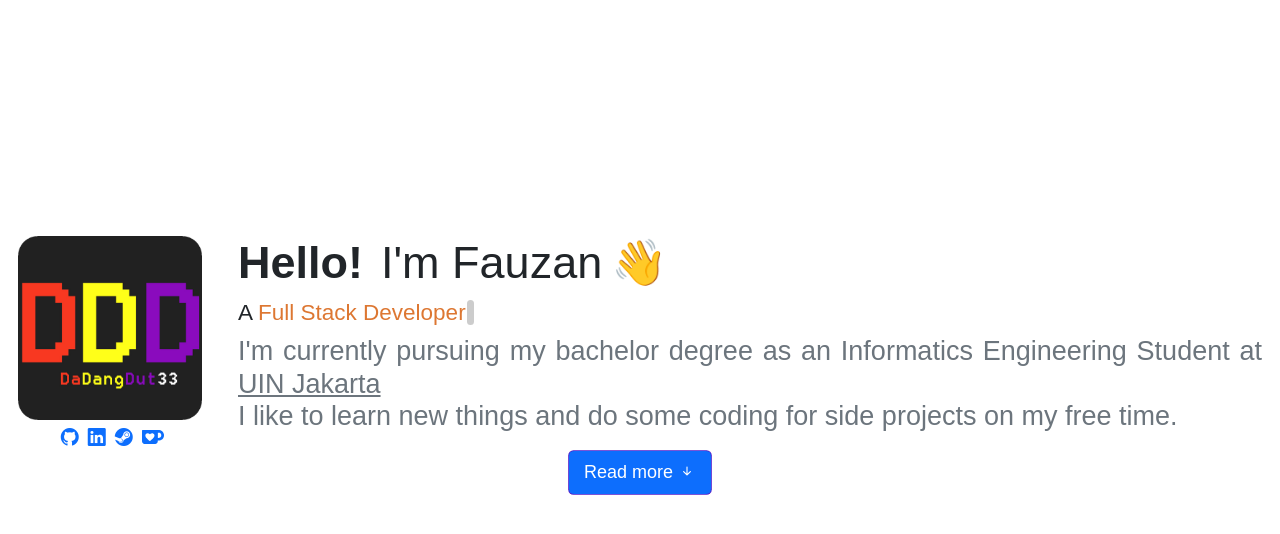
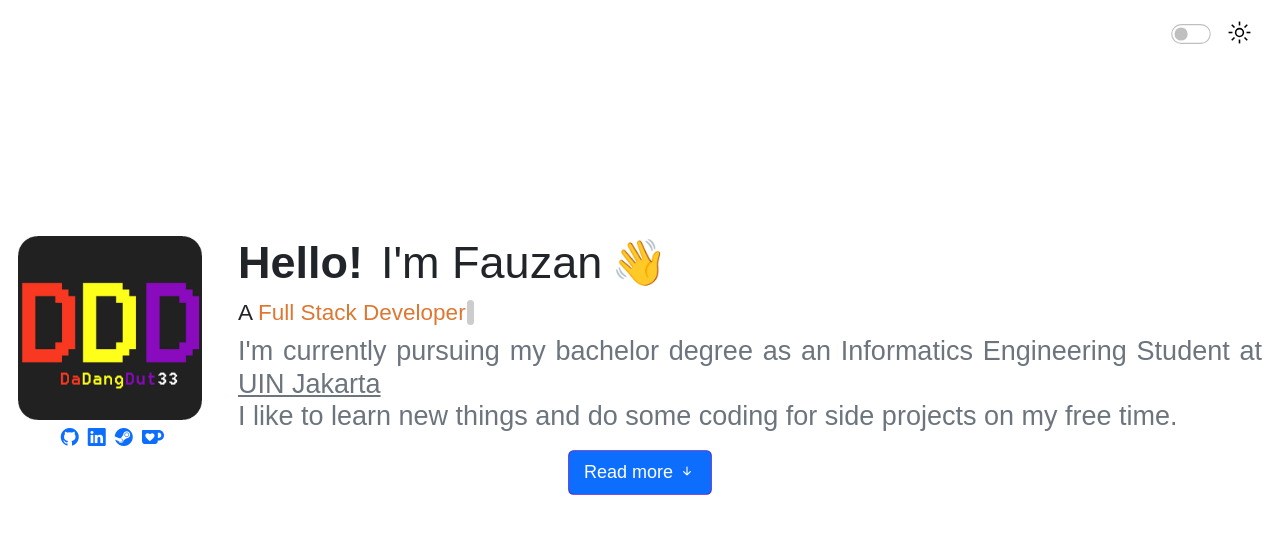
Before and after one commit to Dadangdut33/dadangdut33.github.io, a React (Create React App) app: page / in a window 1280 px wide. Shown: the top 534 px of the page. Built offline with nearby package versions, Linux system fonts and the light colour scheme; a web font is replaced by a local one.

Commit message:
fixed position on darkmode toggler

```diff
--- a/src/Components/DarkModeToggle/DarkModeToggle.jsx
+++ b/src/Components/DarkModeToggle/DarkModeToggle.jsx
@@ -82,9 +82,9 @@ export default function DarkModeToggle() {
 	}, []);
 
 	return (
-		<div className='form-check form-switch ms-auto mt-3 me-3'>
+		<div className='form-check form-switch ms-auto mt-3 me-3 darkmode-toggler'>
 			<label className='form-check-label ms-3' htmlFor='lightSwitch' style={{ marginLeft: "3px" }}>
-				<img src={logo} className='bi bi-brightness-high' width={"25"} height={"25"} fill='white' alt='light/dark toggler' viewBox='0 0 16 16' style={{ marginBottom: "7px" }} />
+				<img src={logo} className='bi bi-brightness-high' width={"25"} height={"25"} fill='white' alt='light/dark toggler' viewBox='0 0 16 16' style={{ marginBottom: "7px", cursor: "pointer" }} />
 			</label>
 			<input className='form-check-input' type={"checkbox"} id='lightSwitch' onChange={toggleBgMode} checked={checked} style={{ marginLeft: "0px", cursor: "pointer" }} />
 		</div>
--- a/src/Components/Header/Header.jsx
+++ b/src/Components/Header/Header.jsx
@@ -105,6 +105,7 @@ export default function Header() {
 
 	return (
 		<>
+			<DarkModeToggle />
 			<Fade top when={showState}>
 				<nav className='navbar navbar-expand-sm navbar-light bg-light border-bottom fixed-top' id='navbar_top'>
 					<div className='container-fluid'>
@@ -140,9 +141,6 @@ export default function Header() {
 									</a>
 								</li>
 							</ul>
-							<div className='d-flex' style={{ marginBottom: "7px" }}>
-								<DarkModeToggle />
-							</div>
 						</div>
 					</div>
 				</nav>
--- a/src/css/index.css
+++ b/src/css/index.css
@@ -49,6 +49,13 @@ span.anchor {
 
 #lightSwitch {
     transform: scale(1.1);
+}
+
+.darkmode-toggler {
+    position: fixed;
+    top: 2px;
+    z-index: 99999;
+    right: 10px;
 }
 
 .hidden {
```
